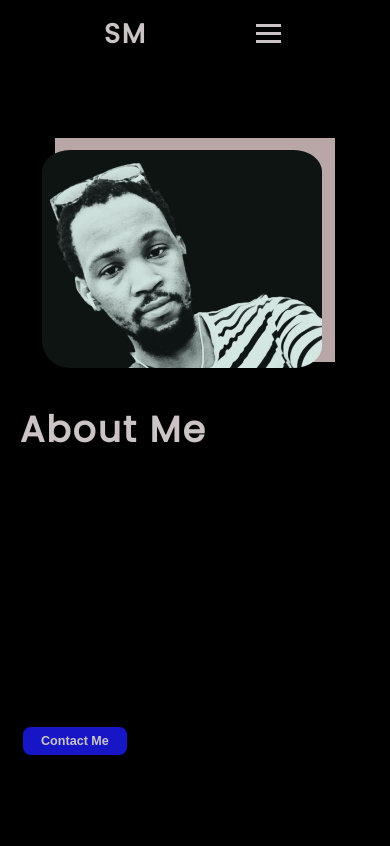
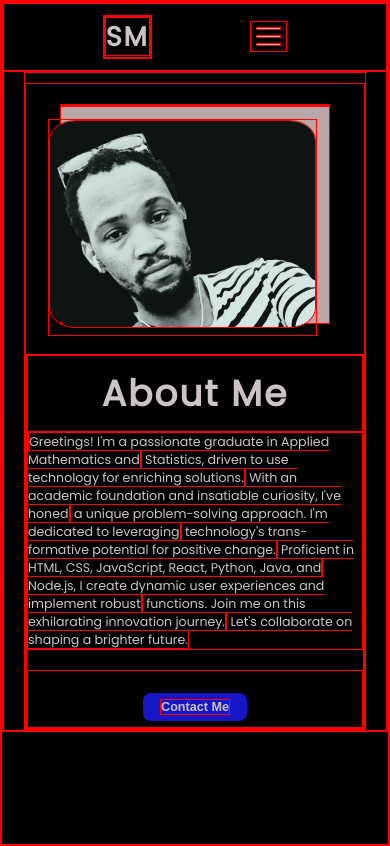
Before and after one commit to SthabisoMbongwa/Local_Rep, a website with bundled scripts: page About.html in a window 390 px wide. Shown: the top 846 px of the page. Built offline with nearby package versions, Linux system fonts and the light colour scheme.

Commit message:
Adding responsiveness using media

```diff
--- a/app.js
+++ b/app.js
@@ -21,7 +21,7 @@ const sizes = {
     height: window.innerHeight
 }
 
-const geometry = new THREE.SphereBufferGeometry(0.8, 64, 64)
+const geometry = new THREE.SphereBufferGeometry(0.6, 64, 64)
 
 
 // Materials
@@ -100,8 +100,8 @@ let mouseY = 0
 let targetX = 0
 let targetY = 0
 
-const windowHalfX = window.innerWidth / 10;
-const windowHalfY = window.innerHeight / 10;
+const windowHalfX = window.innerWidth / 5;
+const windowHalfY = window.innerHeight / 5;
 
 function onDocumentMouseMove(event) {
     mouseX = (event.clientX - windowHalfX)
--- a/style.css
+++ b/style.css
@@ -2,7 +2,7 @@
   margin: 0px;
   padding: 0px;
   box-sizing: border-box;
-  /* border: red solid 1px; */
+  border: red solid 1px;
 }
 
 :root {
@@ -304,7 +304,7 @@ nav{
     flex-direction: row;
     align-items: center;
     justify-content: space-between;
-    margin-top: 10px;
+    margin-top: 200px;
 
   }
 
@@ -372,17 +372,20 @@ nav{
     opacity: 0;
   }
 
-  @media screen and (max-width: 600px) {
+  @media only screen and (min-device-width : 350px) and (max-width: 600px) {
     .about-header {
         flex-direction: column-reverse;
         align-items: center;
         justify-content: space-between;
         flex-wrap: wrap;
-        margin-top: 50px;
+        margin-top: 10px;
+        overflow: scroll;
     }
 
     .about-title{
-        font-size: 2rem;
+      display: flex;
+      justify-content: center;
+        font-size: 1.5rem;
     }
 
     .about-paragraph{
@@ -390,6 +393,8 @@ nav{
         text-align:start;
         max-width: 100%;
         color: rgb(204, 196, 196);
+       overflow-y: scroll;
+        opacity: 1;
      }
 
     .body-wrapper {
@@ -399,27 +404,39 @@ nav{
 
     .my-image {
         width: 80%;
-        margin: 20px auto;
+
+        /* margin: 20px auto;  */
         border-radius: 0;
     }
 
     .about-content {
         width: 100%;
         text-align: center;
-        font-size: 2rem;
+        font-size: 1.2rem;
+    }
+
+    #about-btn {
+      padding-top: 0px;
+      /* padding-bottom: 50px; */
+      max-width: 100%;
+      text-align: center;
+
     }
   }
 
-  @media only screen and (min-device-width : 768px) and (max-device-width : 1024px) {
+  @media only screen and (min-device-width : 768px) and (max-device-width : 1180px) {
     .about-header {
       flex-direction: column-reverse;
       align-items: center;
       justify-content: space-between;
       flex-wrap: wrap;
-      margin-top: 50px;
+      margin-top: 10px;
   }
 
   .about-title{
+      display: flex;
+      justify-content: center;
+      align-items: center;
       font-size: 2rem;
   }
 
@@ -446,11 +463,9 @@ nav{
       text-align: center;
       font-size: 2rem;
   }
+
+
 }
-
-  @media screen and (max-width: 768px) {
-
-  }
 
 
   /*==================================================CONTACTPAGE================================================*/
```
